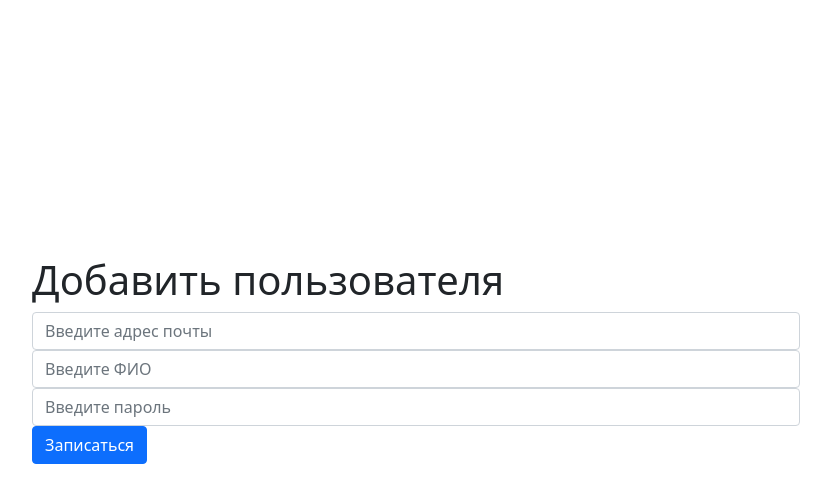
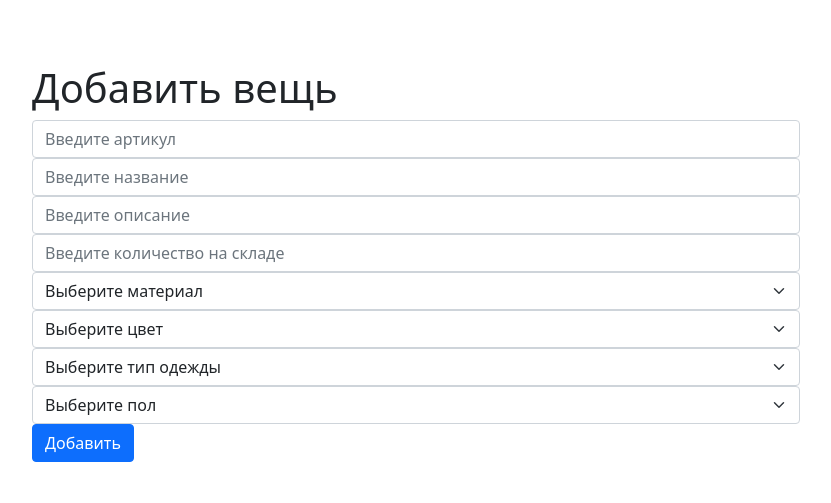
Before and after one commit to DJsega1/WebProject, a Flask app: page /admin-panel in a window 1280 px wide. Shown: the top 503 px of the page, without its empty margins (224-1055 px from the left). Run offline with Flask 2, Linux system fonts and the light colour scheme; data comes from the database, SQL or seed files in the repository.

Commit message:
Admin panel

```diff
--- a/admin.py
+++ b/admin.py
@@ -1,6 +1,6 @@
 from flask import Blueprint, render_template, request, redirect
 from database.db_session import create_session
-from database.models import Admin
+from database.models import *
 import logging
 
 logger = logging.getLogger(__name__)
@@ -33,6 +33,26 @@ def admin_login():
 
 @admin_panel_blueprint.route('/admin-panel', methods=["GET", "POST"])
 def admin_login():
-    if request.method == "POST":
-        session = create_session()
-    return render_template('admin_panel.html')
+    session = create_session()
+    if request.method == 'POST':
+        item = Item()
+        item.article = request.form['article']
+        item.name = request.form['name']
+        item.description = request.form['description']
+        item.amount = request.form['amount']
+        item.color = request.form['color']
+        item.type = request.form['type']
+        item.material = request.form['material']
+        item.sex = request.form['sex']
+        session.add(item)
+        session.commit()
+        session.close()
+        return redirect('/admin-panel')
+    kwargs = {
+        "material_list": [i.name for i in session.query(Material).all()],
+        "color_list": [i.name for i in session.query(Color).all()],
+        "type_list": [i.name for i in session.query(Type).all()],
+        "sex_list": [i.name for i in session.query(Sex).all()]
+    }
+    session.close()
+    return render_template('admin_panel.html', **kwargs)
--- a/database/models.py
+++ b/database/models.py
@@ -48,8 +48,6 @@ class Item(SqlAlchemyBase):
     color = sqlalchemy.Column(sqlalchemy.ForeignKey("colors.id"), nullable=False)
     type = sqlalchemy.Column(sqlalchemy.ForeignKey("types.id"), nullable=False)
     sex = sqlalchemy.Column(sqlalchemy.ForeignKey("sex.id"), nullable=False)
-    is_hot = sqlalchemy.Column(sqlalchemy.Boolean, nullable=False)
-    is_new = sqlalchemy.Column(sqlalchemy.Boolean, nullable=False)
 
 
 class Admin(SqlAlchemyBase):
--- a/templates/admin_login.html
+++ b/templates/admin_login.html
@@ -18,7 +18,7 @@
                id="username" placeholder="Введите имя администратора" name="username">
         <input style="margin: 1% 0%;" type="password" class="form-control"
                id="password" placeholder="Введите пароль" name="password">
-        <button type="submit" class="btn btn-primary">Записаться</button>
+        <button type="submit" class="btn btn-primary">Войти</button>
     </form>
 </div>
 </body>
--- a/templates/admin_panel.html
+++ b/templates/admin_panel.html
@@ -10,15 +10,39 @@
     <link rel="stylesheet" type="text/css" href="{url_for('static', filename='css/style.css')}"/>
     <title>Пример формы</title>
 </head>
-<body style="margin: 20% 20%;">
+<body style="margin: 5% 20%;">
 <div>
     <form class="login_form" method="post">
-        <h1>Добавить пользователя</h1>
-        <input type="email" class="form-control" id="email" aria-describedby="emailHelp"
-               placeholder="Введите адрес почты" name="email">
-        <input type="name" class="form-control" id="name" placeholder="Введите ФИО" name="name">
-        <input type="password" class="form-control" id="password" placeholder="Введите пароль" name="password">
-        <button type="submit" class="btn btn-primary">Записаться</button>
+        <h1>Добавить вещь</h1>
+        <input class="form-control" placeholder="Введите артикул" name="article" type="number">
+        <input class="form-control" placeholder="Введите название" name="name" type="text">
+        <input class="form-control" placeholder="Введите описание" name="description" type="text">
+        <input class="form-control" placeholder="Введите количество на складе" name="amount" type="number">
+        <select class="form-select" name="material" required>
+            <option disabled selected>Выберите материал</option>
+            {% for material in material_list %}
+            <option>{{ material }}</option>
+            {% endfor %}
+        </select>
+        <select class="form-select" name="color" required>
+            <option disabled selected>Выберите цвет</option>
+            {% for color in color_list %}
+            <option>{{ color }}</option>
+            {% endfor %}
+        </select>
+        <select class="form-select" name="type" required>
+            <option disabled selected>Выберите тип одежды</option>
+            {% for type in type_list %}
+            <option>{{ type }}</option>
+            {% endfor %}
+        </select>
+        <select class="form-select" name="sex" required>
+            <option disabled selected>Выберите пол</option>
+            {% for sex in sex_list %}
+            <option>{{ sex }}</option>
+            {% endfor %}
+        </select>
+        <button type="submit" class="btn btn-primary">Добавить</button>
     </form>
 </div>
 </body>
```
Also changed, not shown: database/database.sqlite.
